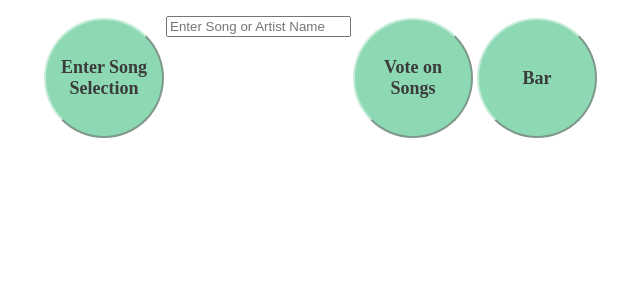
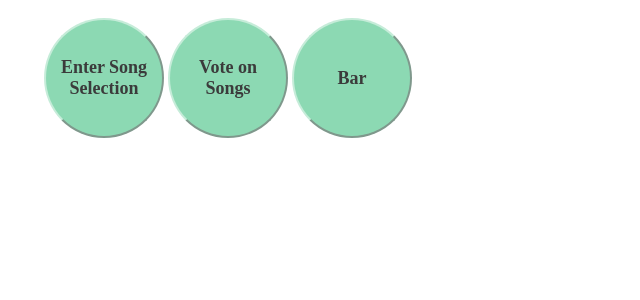
Before and after one commit to Altyptico/Vue-Js-Song-Library, a Vue app in the folder songlibrary/: page / in a window 1280 px wide. Shown: the top 300 px of the page, without its empty margins (6-646 px from the left). Built offline with nearby package versions, Linux system fonts and the light colour scheme; a web font is replaced by a local one.

Commit message:
Input field
song selection field will go blank once song is submitted (entered).

```diff
--- a/songlibrary/src/components/requests.vue
+++ b/songlibrary/src/components/requests.vue
@@ -3,20 +3,29 @@
   <div>
       <ul id="requests">
         <li><button v-on:click="toggleInput">Enter Song Selection</button></li>
-        <li><input type="text" placeholder="Enter Song or Artist Name" v-show="isFieldShowing"></li>
+        <li><input v-model="song" v-on:keypress.enter="addSong" type="text" placeholder="Enter Song or Artist Name" v-show="isFieldShowing" ></li>
+        <!-- <li><button v-on:keypresss.enter="$emit('addSong')"></button></li> -->
         <li><button>Vote on Songs</button></li>
         <li><button>Bar</button></li>
       </ul>
-
+        <p>{{song}}</p>
   </div>
 </template>
 
 <script>
 export default {
     props: {
-         isFieldShowing: {
+         isFieldShowing: {                 //error message: avoid mutating a prop directly since the value will be overwritten whenever the parent component re-renders. Use a data or computed property based on the prop's value.//
              type: Boolean,
-             default: true
+             default: false
+         },
+         song:{
+             type: String,
+             default: ""
+         },
+         songLibrary:{
+            type: Array,
+            default: function(){ return []}
          }
 
     },
@@ -27,6 +36,11 @@ export default {
         toggleInput: function (){
             this.isFieldShowing = !this.isFieldShowing; //Conditionally shows the input field when "Enter Song Selection" button is clicked//
 
+        },
+        addSong: function(){
+                this.songLibrary.push();
+                console.log(this.songLibrary);
+                this.song = '';
         }
 
     }
@@ -61,4 +75,9 @@ export default {
         font-size: 18px;
         font-weight: bold;
     }
+    input{
+        display: inline-block;
+        margin-top: 50px;
+
+    }
 </style>
```
